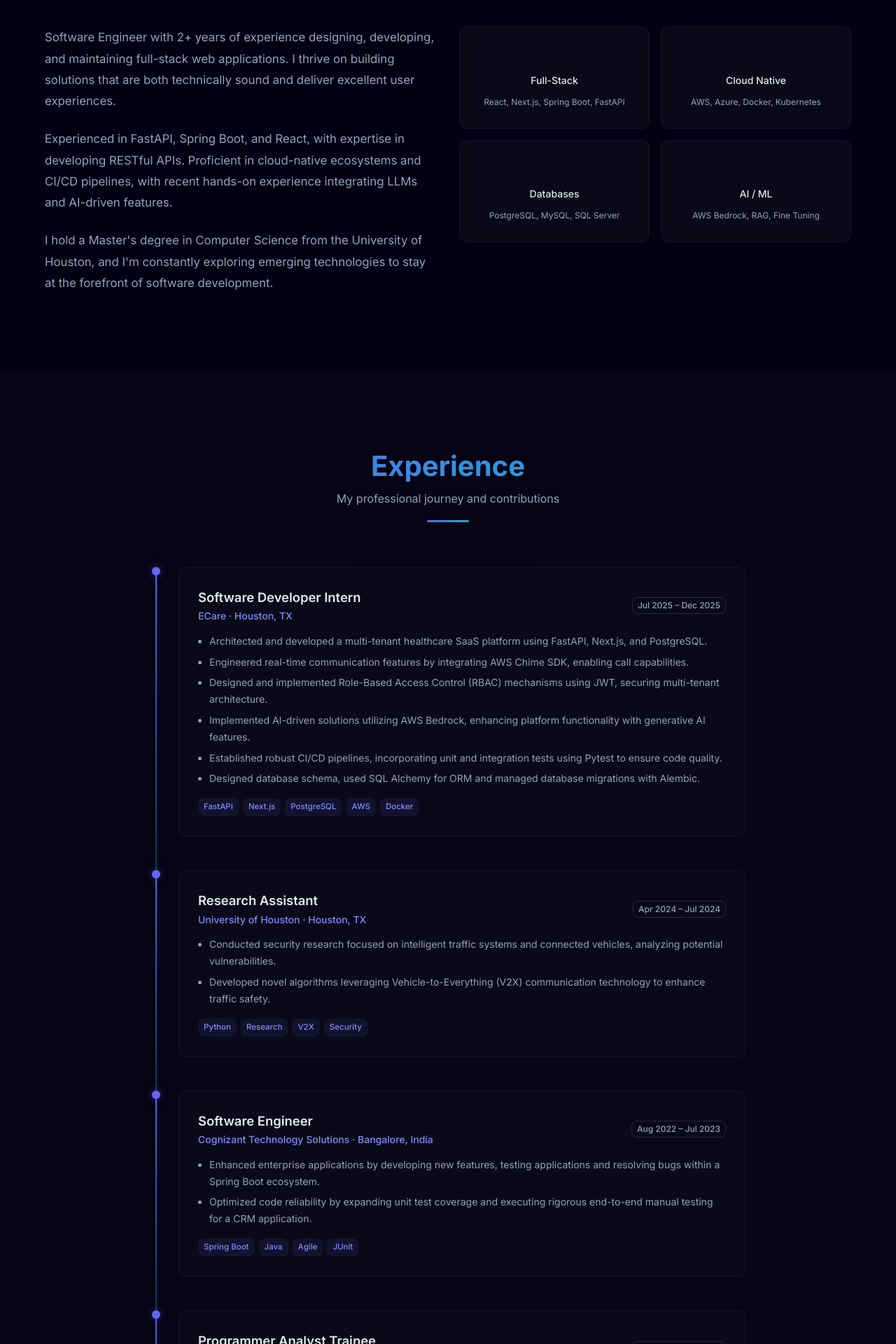
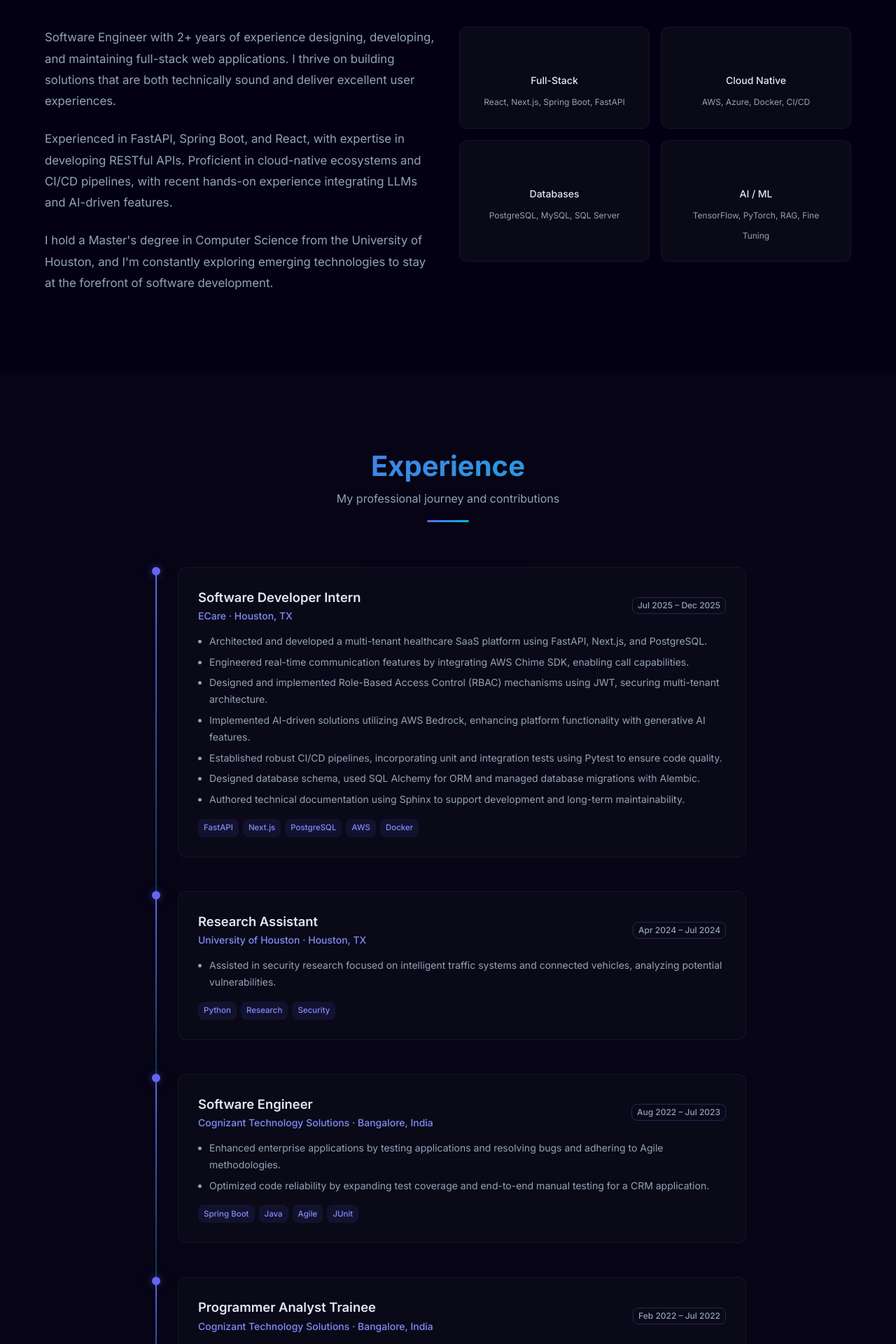
Before and after one commit to lnandanapalli/lnandanapalli.github.io, a React (Vite) app: page / in a window 1280 px wide. Shown: the part 1040-2960 px from the top of the page at 70% size. Built offline with nearby package versions, Linux system fonts and the light colour scheme; some icons are missing.

Commit message:
updated project info

```diff
--- a/src/components/About.tsx
+++ b/src/components/About.tsx
@@ -12,9 +12,9 @@ import { useInView } from "../hooks/useInView";
 
 const HIGHLIGHTS = [
   { icon: <CodeIcon />, title: "Full-Stack", description: "React, Next.js, Spring Boot, FastAPI" },
-  { icon: <CloudIcon />, title: "Cloud Native", description: "AWS, Azure, Docker, Kubernetes" },
+  { icon: <CloudIcon />, title: "Cloud Native", description: "AWS, Azure, Docker, CI/CD" },
   { icon: <StorageIcon />, title: "Databases", description: "PostgreSQL, MySQL, SQL Server" },
-  { icon: <SmartToyIcon />, title: "AI / ML", description: "AWS Bedrock, RAG, Fine Tuning" },
+  { icon: <SmartToyIcon />, title: "AI / ML", description: "TensorFlow, PyTorch, RAG, Fine Tuning" },
 ];
 
 export default function About() {
--- a/src/components/Experience.tsx
+++ b/src/components/Experience.tsx
@@ -28,6 +28,7 @@ const EXPERIENCES: ExperienceItem[] = [
       "Implemented AI-driven solutions utilizing AWS Bedrock, enhancing platform functionality with generative AI features.",
       "Established robust CI/CD pipelines, incorporating unit and integration tests using Pytest to ensure code quality.",
       "Designed database schema, used SQL Alchemy for ORM and managed database migrations with Alembic.",
+      "Authored technical documentation using Sphinx to support development and long-term maintainability.",
     ],
     tags: ["FastAPI", "Next.js", "PostgreSQL", "AWS", "Docker"],
   },
@@ -37,10 +38,9 @@ const EXPERIENCES: ExperienceItem[] = [
     location: "Houston, TX",
     period: "Apr 2024 – Jul 2024",
     bullets: [
-      "Conducted security research focused on intelligent traffic systems and connected vehicles, analyzing potential vulnerabilities.",
-      "Developed novel algorithms leveraging Vehicle-to-Everything (V2X) communication technology to enhance traffic safety.",
+      "Assisted in security research focused on intelligent traffic systems and connected vehicles, analyzing potential vulnerabilities.",
     ],
-    tags: ["Python", "Research", "V2X", "Security"],
+    tags: ["Python", "Research", "Security"],
   },
   {
     title: "Software Engineer",
@@ -48,8 +48,8 @@ const EXPERIENCES: ExperienceItem[] = [
     location: "Bangalore, India",
     period: "Aug 2022 – Jul 2023",
     bullets: [
-      "Enhanced enterprise applications by developing new features, testing applications and resolving bugs within a Spring Boot ecosystem.",
-      "Optimized code reliability by expanding unit test coverage and executing rigorous end-to-end manual testing for a CRM application.",
+      "Enhanced enterprise applications by testing applications and resolving bugs and adhering to Agile methodologies.",
+      "Optimized code reliability by expanding test coverage and end-to-end manual testing for a CRM application.",
     ],
     tags: ["Spring Boot", "Java", "Agile", "JUnit"],
   },
--- a/src/components/Projects.tsx
+++ b/src/components/Projects.tsx
@@ -25,13 +25,14 @@ const PROJECTS: Project[] = [
     title: "NLPDF",
     subtitle: "AI-Powered PDF Processing Platform",
     description: [
-      "Built an AI-powered PDF processing platform enabling natural language commands for document manipulation.",
-      "Developed custom protocol based on JSON through prompt engineering, simulating tool-use capabilities with LLMs.",
-      "Engineered a JSON validation and execution pipeline, translating natural language into deterministic PDF operations.",
-      "Designed a normalized database schema for user data and document metadata storage using PostgreSQL.",
-      "Created interactive web interface in React featuring a chat interface and PDF preview, upload and download capabilities.",
+      "Built a full-stack PDF processing platform where users issue natural language commands (compress, split, merge, rotate, convert) that are parsed by Llama 3.1 into validated operation chains executed server-side.",
+      "Engineered an LLM-to-action pipeline: prompt-engineered JSON protocol, Pydantic schema validation, retry with feedback loop, and a chained execution engine supporting bulk operations across multiple files.",
+      "Implemented production-grade auth: JWTs with refresh token rotation and JTI revocation, CSRF double-submit protection, email OTP verification, Argon2id hashing, Cloudflare Turnstile CAPTCHA, and IP rate limiting.",
+      "Developed a fully async Python backend with FastAPI, SQLAlchemy async sessions, and Alembic migrations on SQL Server, with 150+ tests covering auth, security, LLM parsing, and PDF operations.",
+      "Created a React 19 TypeScript frontend with cookie-based auth, automatic silent token refresh via Axios interceptors, drag-and-drop file upload, and natural language command input.",
+      "Containerized the backend with Docker and deployed on Azure App Service and hosted frontend on Azure Static Web Apps.",
     ],
-    tags: ["React", "Python", "PostgreSQL", "LLMs", "Prompt Engineering"],
+    tags: ["React", "FastAPI", "TypeScript", "SQL Server", "Docker", "Azure", "LLMs"],
     github: "https://github.com/lnandanapalli",
   },
 ];
--- a/src/components/Skills.tsx
+++ b/src/components/Skills.tsx
@@ -25,12 +25,12 @@ const SKILL_CATEGORIES: SkillCategory[] = [
   {
     title: "Languages",
     icon: <CodeIcon />,
-    skills: ["Python", "Java", "JavaScript", "TypeScript", "C", "C++", "C#", "Go", "Rust", "SQL", "Bash"],
+    skills: ["Python", "Java", "JavaScript", "TypeScript", "HTML", "CSS", "SQL", "Bash"],
   },
   {
     title: "Frameworks",
     icon: <WebIcon />,
-    skills: ["Spring Boot", "FastAPI", "React", "Next.js", "Bootstrap", "Material UI", "JUnit", "Pytest", "Selenium"],
+    skills: ["Spring Boot", "FastAPI", "React", "Next.js", "Bootstrap", "Material UI", "SQLAlchemy", "Alembic", "JUnit", "Pytest"],
   },
   {
     title: "Databases",
@@ -45,12 +45,12 @@ const SKILL_CATEGORIES: SkillCategory[] = [
   {
     title: "CI/CD",
     icon: <RocketLaunchIcon />,
-    skills: ["GitHub Actions", "Docker", "Kubernetes"],
+    skills: ["GitHub Actions", "Docker"],
   },
   {
     title: "AI / ML",
     icon: <SmartToyIcon />,
-    skills: ["TensorFlow", "PyTorch", "AWS Bedrock", "Fine Tuning", "RAG"],
+    skills: ["TensorFlow", "PyTorch", "Fine Tuning", "RAG"],
   },
   {
     title: "Cloud",
```
